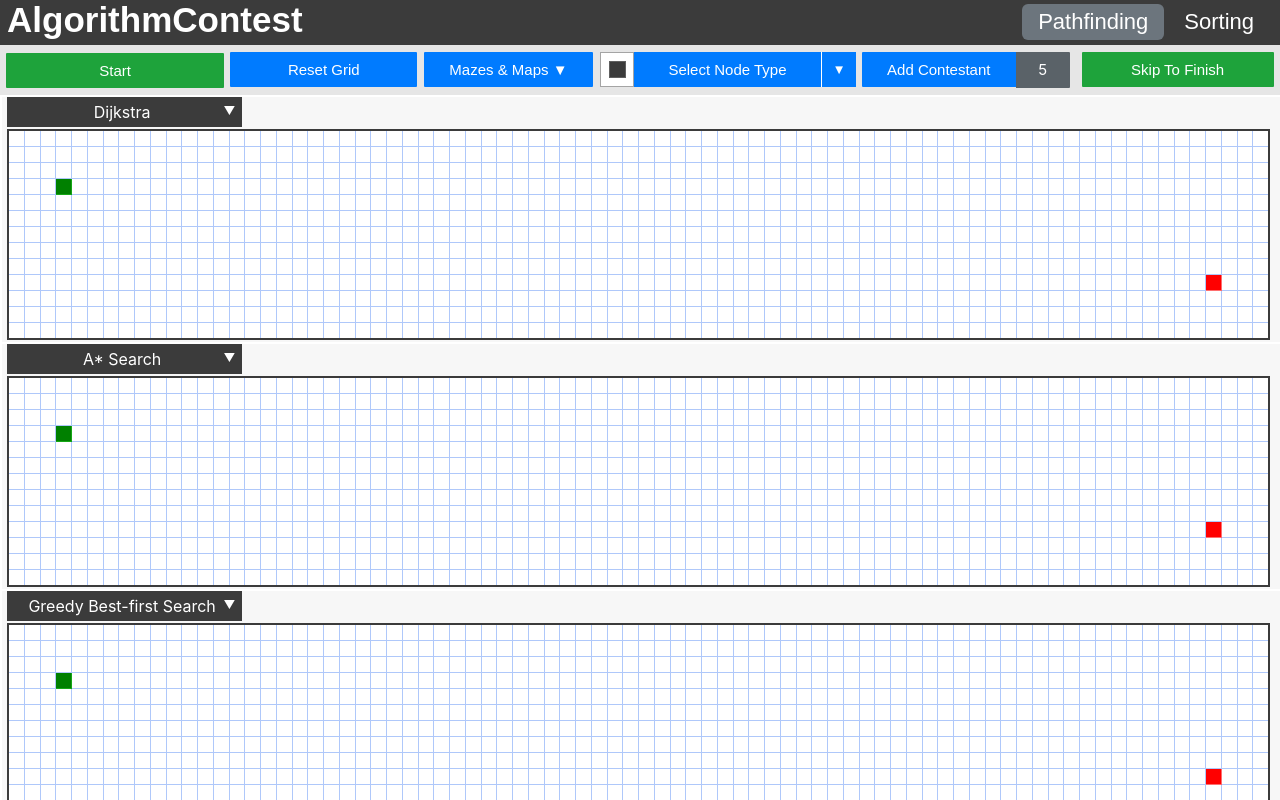
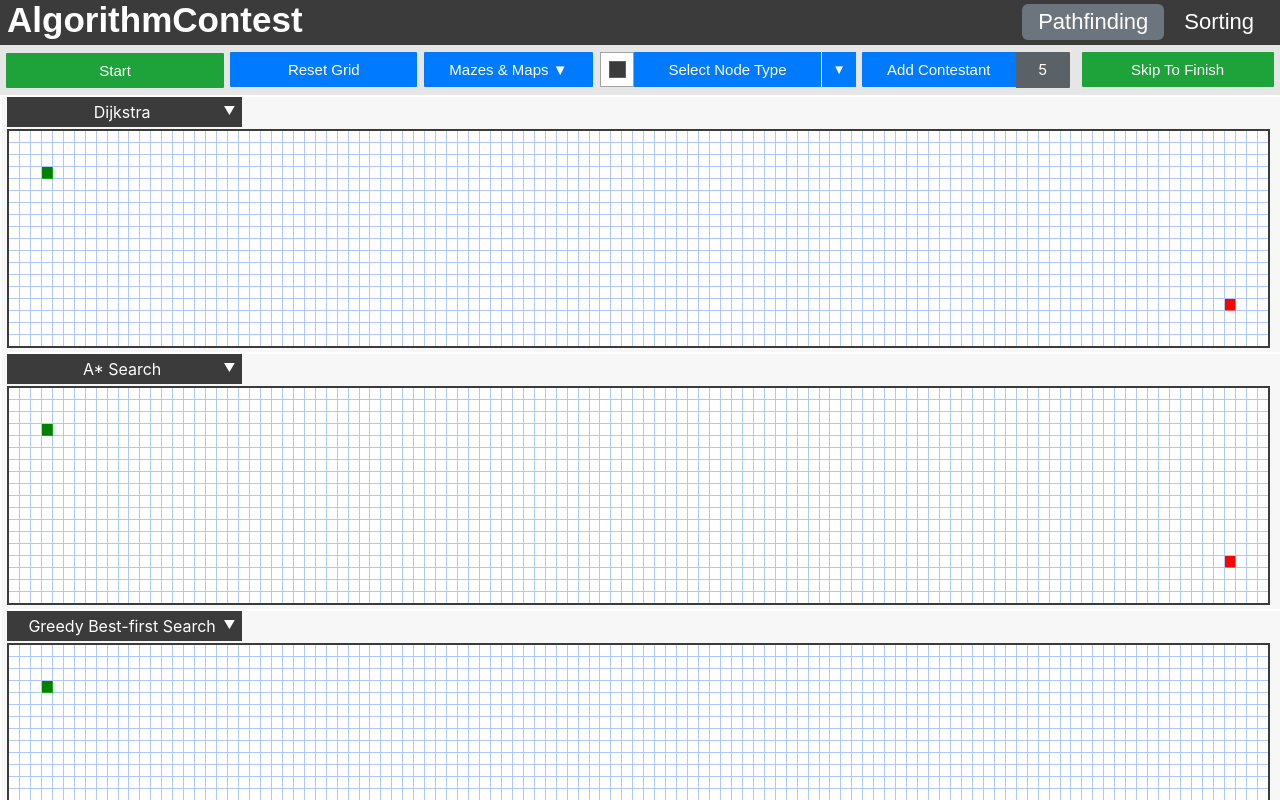
Before and after one commit to benshinnick/algorithm-contest, a React (Create React App) app: page / in a window 1280 px wide. Shown: the top 800 px of the page. Built offline with nearby package versions, Linux system fonts and the light colour scheme.

Commit message:
Resized grid to fit more nodes

```diff
--- a/src/AlgoContest/PathfindingContest/Node/node.css
+++ b/src/AlgoContest/PathfindingContest/Node/node.css
@@ -1,7 +1,7 @@
 .node {
     background-color: white;
-    width: 15px;
-    height: 15px;
+    width: 11px;
+    height: 11px;
     border-right: 1px solid rgb(175, 200, 250);
     border-bottom: 1px solid rgb(175, 200, 250);
     margin: 0;
--- a/src/AlgoContest/PathfindingContest/PathfindingContest.jsx
+++ b/src/AlgoContest/PathfindingContest/PathfindingContest.jsx
@@ -2,7 +2,7 @@ import React from 'react';
 import PathfindingVisualizerContestant from './PathfindingVisualizerContestant';
 import './css/PathfindingContest.css';
 
-const GRID_NUM_ROWS = 13;
+const GRID_NUM_ROWS = 18;
 
 const INITIAL_NUM_OF_CONTESTANTS = 5;
 const MAX_NUM_OF_CONTESTANTS = 5;
@@ -14,7 +14,7 @@ const ALGORITHM_TYPES = [
     'Dijkstra',
     'A* Search',
     'Greedy Best-first Search',
-    'Breath-first Search',
+    'Breadth-first Search',
     'Depth-first Search',
 ]
 
@@ -325,7 +325,7 @@ const toggleSelectNodeTypeDropdownButtons = () => {
 }
 
 const getFullPageWidthGridNumCols = () => {
-    return Math.floor(window.innerWidth / 16);
+    return Math.floor((window.innerWidth - 5) / 11);
 }
 
 const getEmptyGrid = () => {
--- a/src/AlgoContest/PathfindingContest/css/PathfindingVisualizerContestant.css
+++ b/src/AlgoContest/PathfindingContest/css/PathfindingVisualizerContestant.css
@@ -4,7 +4,7 @@
     border-style: solid hidden hidden hidden;
     border-width: 2px;
     border-color: white;
-    height: 245px;
+    height: 255px;
     margin-left: 2px;
 }
 
```
